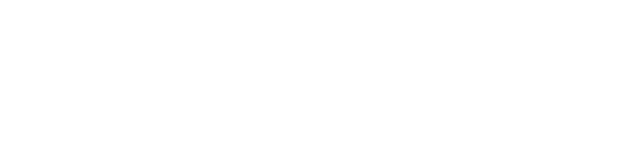
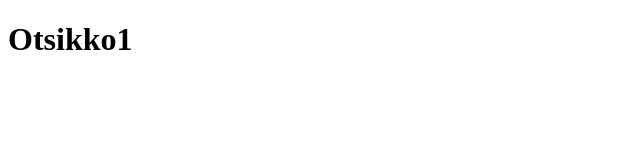
Before and after one commit to OlliPelan/taitotalo, a plain HTML site: page index.html in a window 1280 px wide. Shown: the whole page, without its empty margins (0-640 px from the left). Drawn offline with Linux system fonts and the light colour scheme.

Commit message:
Added page3 title

```diff
--- a/index.html
+++ b/index.html
@@ -6,6 +6,6 @@
     <title>Document</title>
 </head>
 <body>
-
+    <h1>Otsikko1</h1>
 </body>
 </html>
```
